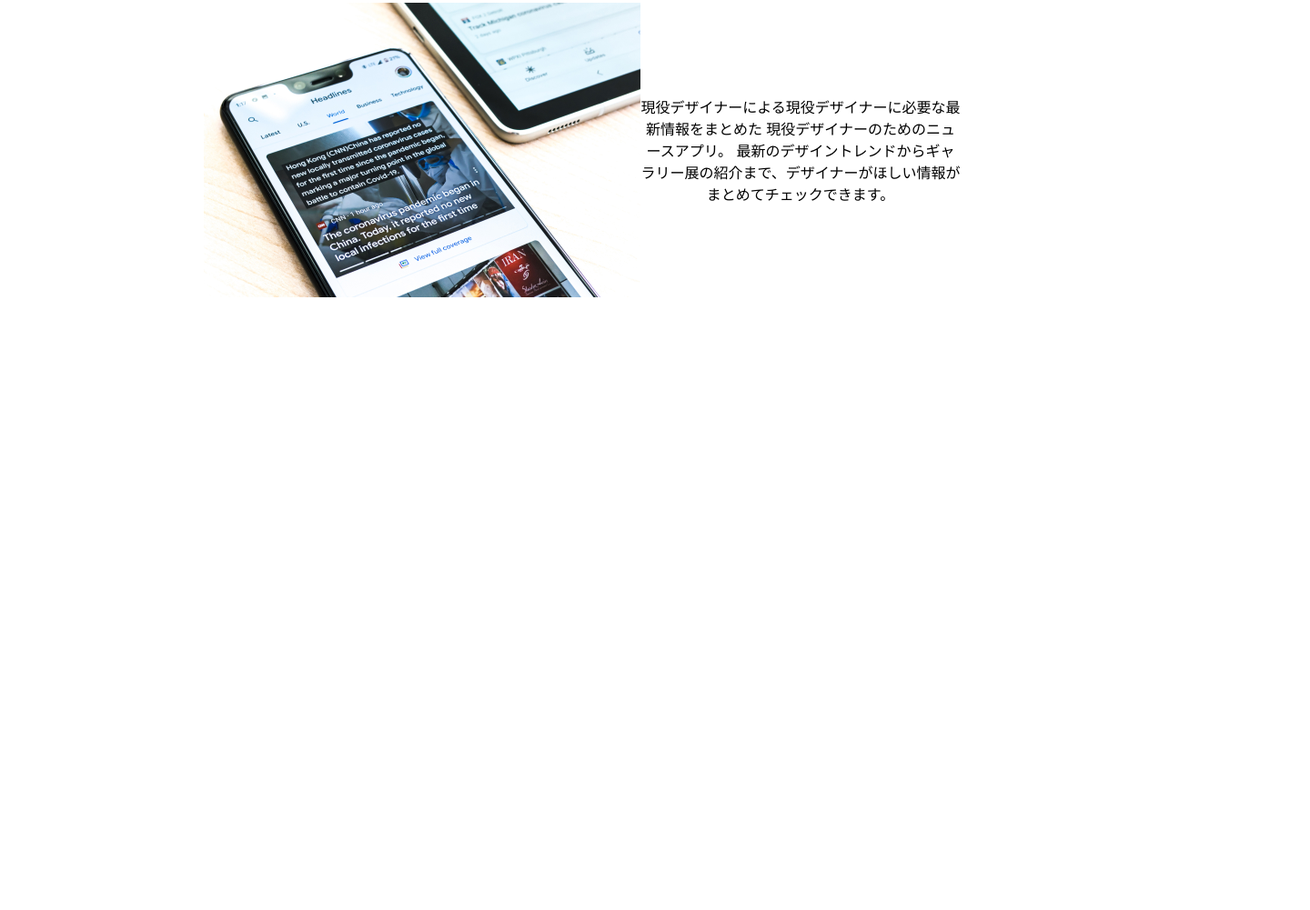
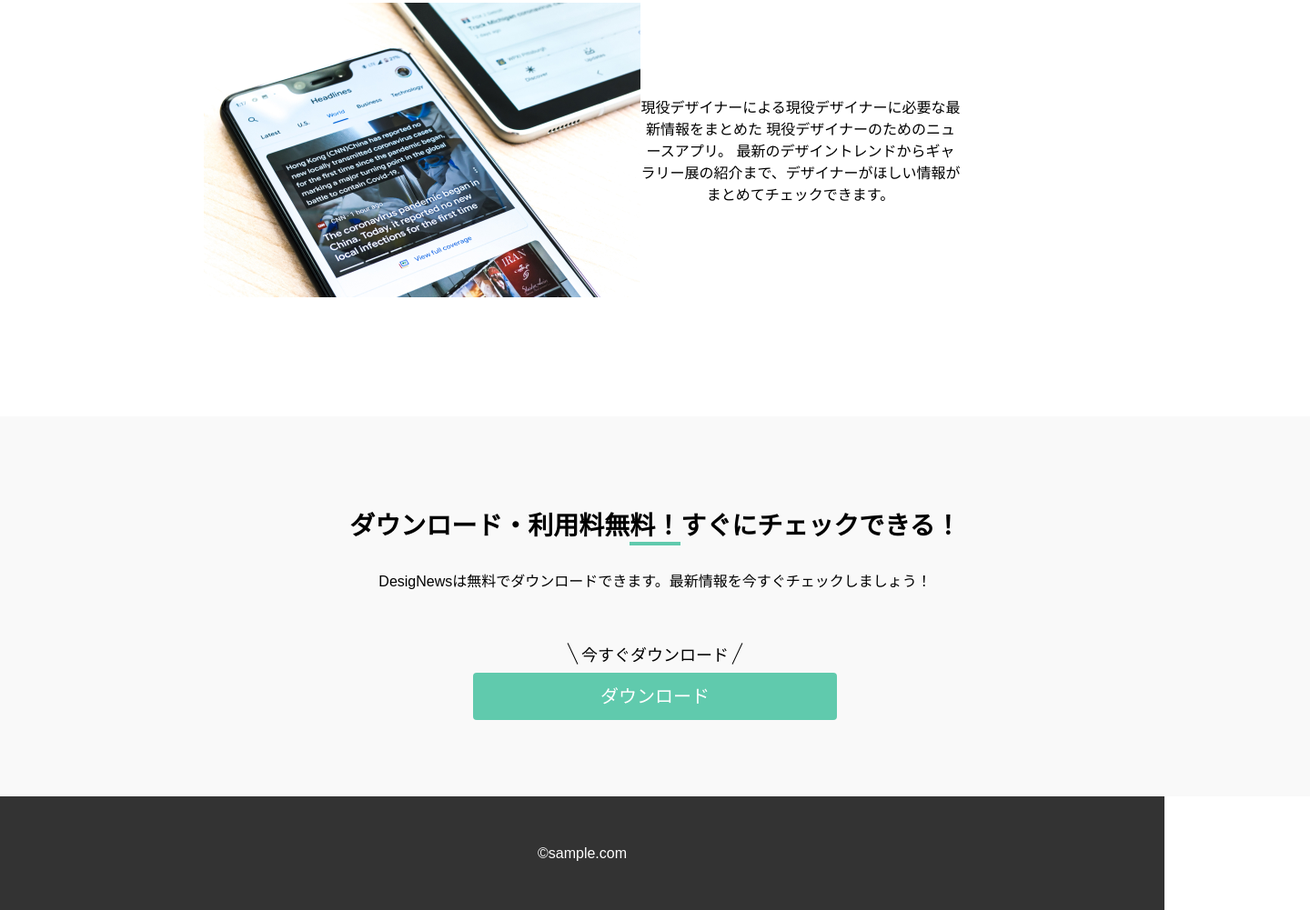
Before and after one commit to shotaro1412/webteam-practice, a plain HTML site: page 模写/index.html in a window 1280 px wide. Shown: the part 783-1784 px from the top of the page at 91% size, 1440 px wide, since content can reach past the window. Before the commit the page ends 1241 px from the top, so only its background shows below. Drawn offline with Linux system fonts and the light colour scheme; a script that the page names is missing.

Commit message:
mosya-comp

```diff
--- a/模写/index.html
+++ b/模写/index.html
@@ -1,17 +1,17 @@
 <!DOCTYPE html>
 <html lang="ja">
   <head>
-        <meta charset="UTF-8">
-        <meta http-equiv="X-UA-Compatible" content="IE=edge">
-        <meta name="viewport" content="width=device-width, initial-scale=1.0">
+    <meta charset="UTF-8" />
+    <meta http-equiv="X-UA-Compatible" content="IE=edge" />
+    <meta name="viewport" content="width=device-width, initial-scale=1.0" />
     <title>Title Here</title>
-        <link rel="stylesheet" type="text/css" href="style.css" media="all">
+    <link rel="stylesheet" type="text/css" href="style.css" media="all" />
   </head>
   <body>
     <!-- ヘッダー　ここから -->
     <header>
       <p>DesigNews</p>
-            <div class="header-greenbox">
+      <div class="greenbox" id="header-greenbox">
         <p>ダウンロード</p>
       </div>
     </header>
@@ -23,20 +23,35 @@
         <div class="top-contents">
           <h1>DesigNews（デザインニュース）</h1>
           <p>デザイナーのためだけのニュースアプリ</p>
-                    <div class="main-greenbox">
+          <div class="greenbox" id="top-greenbox" >
             <p>ダウンロード</p>
           </div>
         </div>
       </section>
 
       <section id="middle">
-                <h1>デザイナー限定！デザイナー特化のニュースアプリ</h1>
+        <h2>デザイナー限定！デザイナー特化のニュースアプリ</h2>
         <div class="green-bar"></div>
         <div id="middle-contents">
-                    <img src="./img/about-image.jpg" style="width: 480px; height: 324px;">
-                    <p>現役デザイナーによる現役デザイナーに必要な最新情報をまとめた
+          <img
+            src="./img/about-image.jpg"
+            style="width: 480px; height: 324px"
+          />
+          <p>
+            現役デザイナーによる現役デザイナーに必要な最新情報をまとめた
             現役デザイナーのためのニュースアプリ。
-                        最新のデザイントレンドからギャラリー展の紹介まで、デザイナーがほしい情報がまとめてチェックできます。</p>
+            最新のデザイントレンドからギャラリー展の紹介まで、デザイナーがほしい情報がまとめてチェックできます。
+          </p>
+        </div>
+      </section>
+
+      <section id="bottom">
+        <h3>ダウンロード・利用料無料！すぐにチェックできる！</h3>
+        <div class="green-bar"></div>
+        <p id="dl-explain">DesigNewsは無料でダウンロードできます。最新情報を今すぐチェックしましょう！</p>
+        <p id="dl-comment">今すぐダウンロード</p>
+        <div class="greenbox" id="bottom-greenbox">
+            <p>ダウンロード</p>
           </div>
       </section>
     </main>
@@ -44,8 +59,10 @@
 
     <!-- フッター　ここから -->
     <footer>
-
+        <p>©sample.com</p>
     </footer>
     <!-- フッター　ここまで -->
 
     <script type="text/javascript" src="assets/base.js"></script>
+  </body>
+</html>
--- a/模写/style.css
+++ b/模写/style.css
@@ -32,6 +32,44 @@ img {
     width: 100%;
 }
 
+/* components */
+.greenbox{
+    background-color: #60CAAD;
+    border-radius: 4px;
+}
+
+.greenbox p{
+    color: white;
+    text-align: center;
+}
+#header-greenbox{
+    height: 52px;
+    width: 160px;
+}
+#header-greenbox p{
+    line-height: 52px;
+    font-size: 18px;
+}
+#top-greenbox{
+    margin: 48px auto 0 auto;
+    height: 52px;
+    width: 400px;
+}
+#top-greenbox p{
+    line-height: 52px;
+    font-size: 20px;
+}
+#bottom-greenbox{
+    margin: 8px auto;
+    height: 52px;
+    width: 400px;
+}
+#bottom-greenbox p{
+    line-height: 52px;
+    font-size: 20px;
+}
+
+/* components */
 header{
     display: flex;
     padding-top: 14px;
@@ -42,20 +80,6 @@ header{
 }
 header p{
     font-size: 28px;
-}
-
-.header-greenbox{
-    background-color: #60CAAD;
-    height: 52px;
-    width: 160px;
-    border-radius: 4px;
-}
-
-.header-greenbox p{
-    color: white;
-    text-align: center;
-    line-height: 52px;
-    font-size: 18px;
 }
 /* header */
 /* main-top */
@@ -84,22 +108,8 @@ header p{
 }
 
 .top-contents p{
+    margin-top: 8px;
     font-size: 28px;
-}
-
-.main-greenbox{
-    margin: 15px auto;
-    background-color: #60CAAD;
-    height: 52px;
-    width: 400px;
-    border-radius: 4px;
-}
-
-.main-greenbox p{
-    color: white;
-    text-align: center;
-    line-height: 52px;
-    font-size: 20px;
 }
 
 /* main-top */
@@ -112,7 +122,7 @@ header p{
     padding-right: 224px;
 }
 
-#middle h1{
+#middle h2{
     margin-top: 72px;
     font-size: 28px;
 }
@@ -134,3 +144,60 @@ header p{
     background-color: #60CAAD;
     margin: 0 auto;
 }
+/* main-bottom */
+#bottom{
+    background-color: #f9f9f9;
+    width: 1440px;
+    height: 418px;
+    text-align: center;
+    padding-top: 26px;
+}
+h3{
+    margin-top: 72px;
+    font-size: 28px;
+}
+#dl-explain{
+    margin-top: 26px;
+    font-size: 16px;
+}
+#dl-comment{
+    position: relative;
+    display: inline-block;
+    margin-top: 56px;
+    font-size: 18px;
+}
+
+#dl-comment::after{
+    position: absolute;
+    left: -10px;
+    top: 0;
+    content: "";
+    width: 1px;
+    height: 100%;
+    background: #000;
+    border-radius: 3px;
+    transform: rotate(-25deg);
+}
+#dl-comment::before{
+    position: absolute;
+    content: "";
+    right: -10px;
+    top: 0;
+    width: 1px;
+    height: 100%;
+    background: #000;
+    border-radius: 3px;
+    transform: rotate(25deg);
+}
+/* main-bottom */
+/* footer */
+footer{
+    background-color: #333333;
+    height: 125px;
+    text-align: center;
+}
+footer p{
+    line-height: 125px;
+    color: white;
+}
+/* footer */
```
Lines whose indentation alone changed are shown as unchanged.
